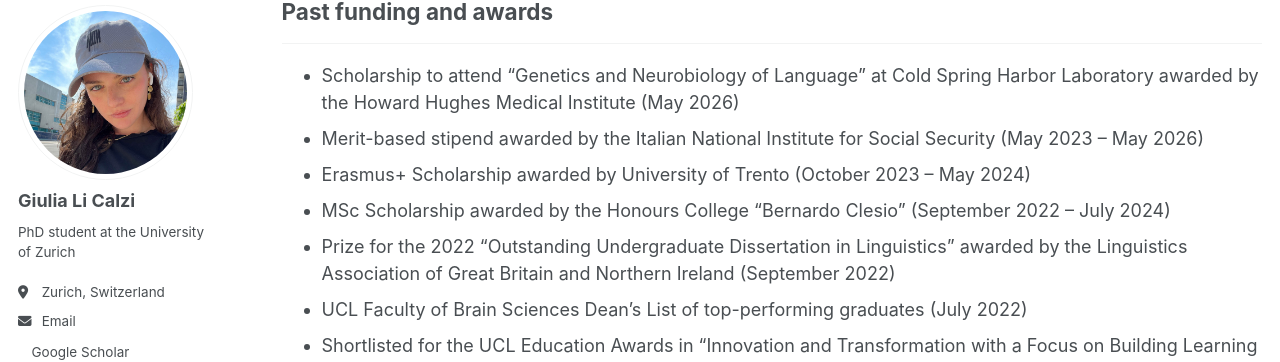
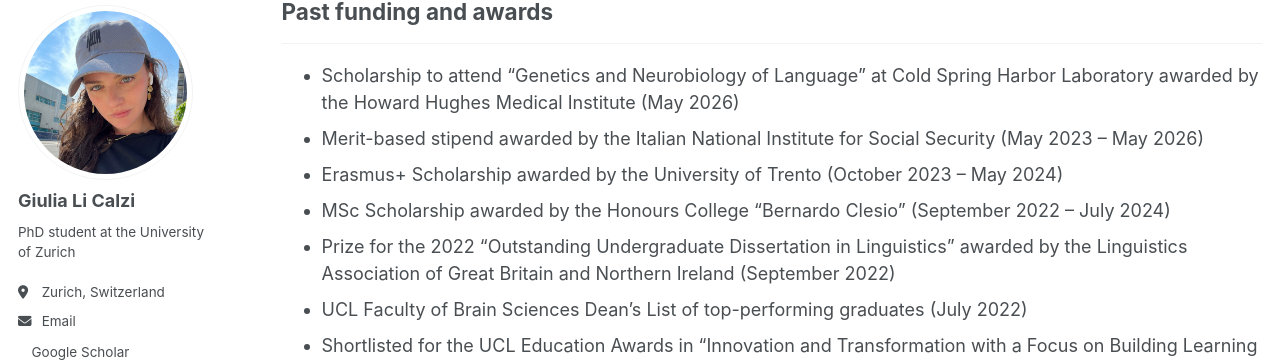
Before and after one commit to glicalzi/glicalzi.github.io, a Jekyll site: the page built from _pages/cv.md, in a window 1280 px wide and 900 px high, scrolled down 638 px. Shown: the part 96-458 px from the top of the window. Built offline with Jekyll 4.4.1, drawn with Linux system fonts in a browser that asks for light colours; a style sheet for code colours, icons or effects is not loaded.

Commit message:
Update cv.md

```diff
--- a/_pages/cv.md
+++ b/_pages/cv.md
@@ -29,7 +29,7 @@ Moul, V., & **Li Calzi, G.** (2023). Anglo-Latin macaronic verse in early modern
 ---
 - Scholarship to attend "Genetics and Neurobiology of Language" at Cold Spring Harbor Laboratory awarded by the Howard Hughes Medical Institute (May 2026)
 - Merit-based stipend awarded by the Italian National Institute for Social Security (May 2023 &ndash; May 2026)
-- Erasmus+ Scholarship awarded by University of Trento (October 2023 &ndash; May 2024)
+- Erasmus+ Scholarship awarded by the University of Trento (October 2023 &ndash; May 2024)
 - MSc Scholarship awarded by the Honours College "Bernardo Clesio" (September 2022 &ndash; July 2024)
 - Prize for the 2022 "Outstanding Undergraduate Dissertation in Linguistics" awarded by the Linguistics Association of Great Britain and Northern Ireland (September 2022)
 - UCL Faculty of Brain Sciences Dean's List of top-performing graduates (July 2022)
```
